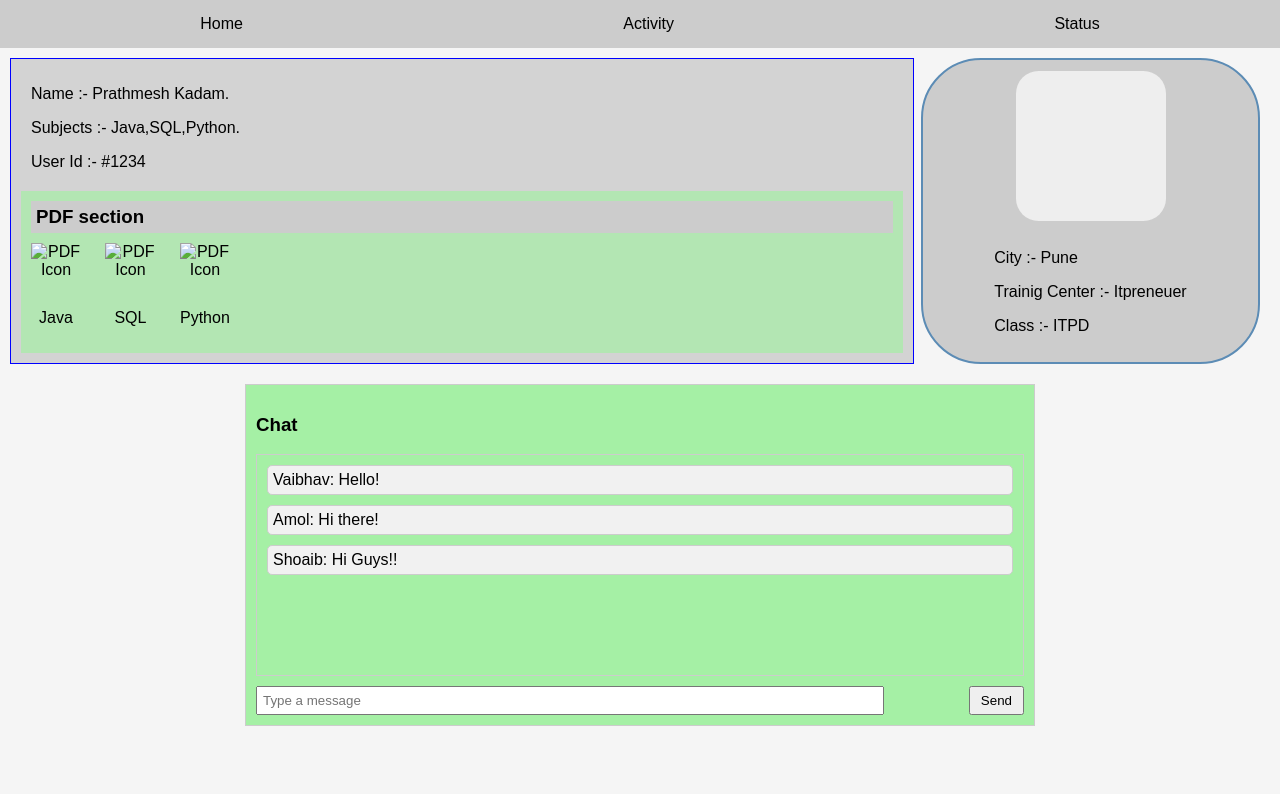
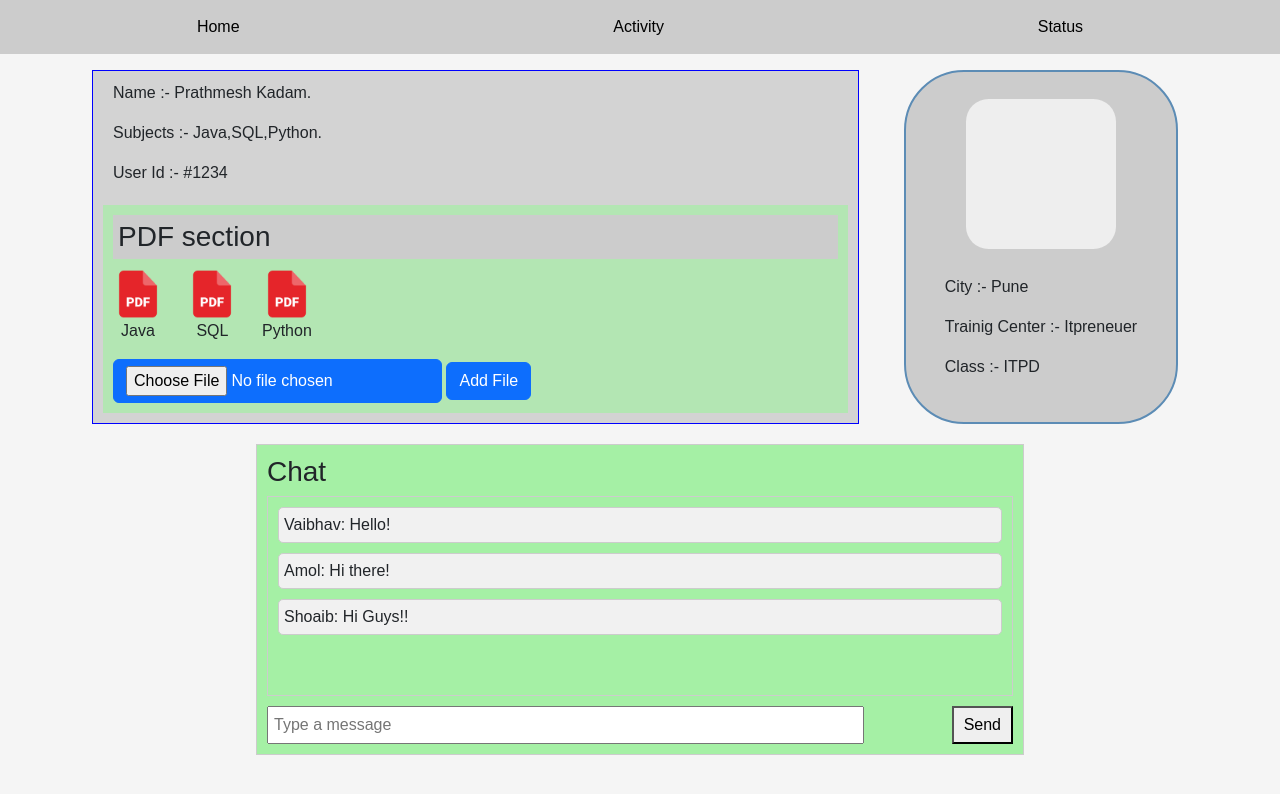
Before and after one commit to PrathameshKP/StudentPortal, a plain HTML site: page index.html in a window 1280 px wide. Drawn offline with nearby package versions, Linux system fonts and the light colour scheme.

Commit message:
added some ui changes

```diff
--- a/index.html
+++ b/index.html
@@ -5,6 +5,7 @@
     <meta charset="UTF-8">
     <meta name="viewport" content="width=device-width, initial-scale=1.0">
     <title>Home Page</title>
+    <link href="https://cdn.jsdelivr.net/npm/bootstrap@5.3.3/dist/css/bootstrap.min.css" rel="stylesheet" integrity="sha384-QWTKZyjpPEjISv5WaRU9OFeRpok6YctnYmDr5pNlyT2bRjXh0JMhjY6hW+ALEwIH" crossorigin="anonymous">
     <link rel="stylesheet" href="styles.css">
 </head>
 
@@ -36,6 +37,10 @@
                         <img src="pdf-icon.png" alt="PDF Icon">
                         <p>Python</p>
                     </div>
+                    <div class="add-file">
+                        <input type="file" class="btn btn-primary" id="pdf-file">
+                        <button class="btn btn-primary" onclick="addFile()">Add File</button>
+                    </div>
                 </div>
             </div>
             <div class="sidebar items">
@@ -45,8 +50,6 @@
                     <p><span class="label">Trainig Center :-</span> Itpreneuer</p>
                     <p><span class="label">Class :-</span> ITPD</p>
                 </div>
-
-
             </div>
         </div>
     </div>
--- a/styles.css
+++ b/styles.css
@@ -1,7 +1,7 @@
 body {
     font-family: Arial, sans-serif;
-    margin: 0;
-    padding: 0;
+    margin: 0 ;
+    padding:0;
     background-color: #f5f5f5;
 }
 
@@ -16,6 +16,9 @@ body {
     padding: 10px;
     display: flex;
     justify-content: space-around;
+    position: fixed;
+    top: 0;
+    left: 0%;
 }
 
 .navbar a {
@@ -28,6 +31,7 @@ body {
     display: flex;
     justify-content: space-between;
     padding: 10px;
+    margin-top: 60px;
 }
 
 .main-content {
```
Also changed, not shown: pdf-icon.png (added).
